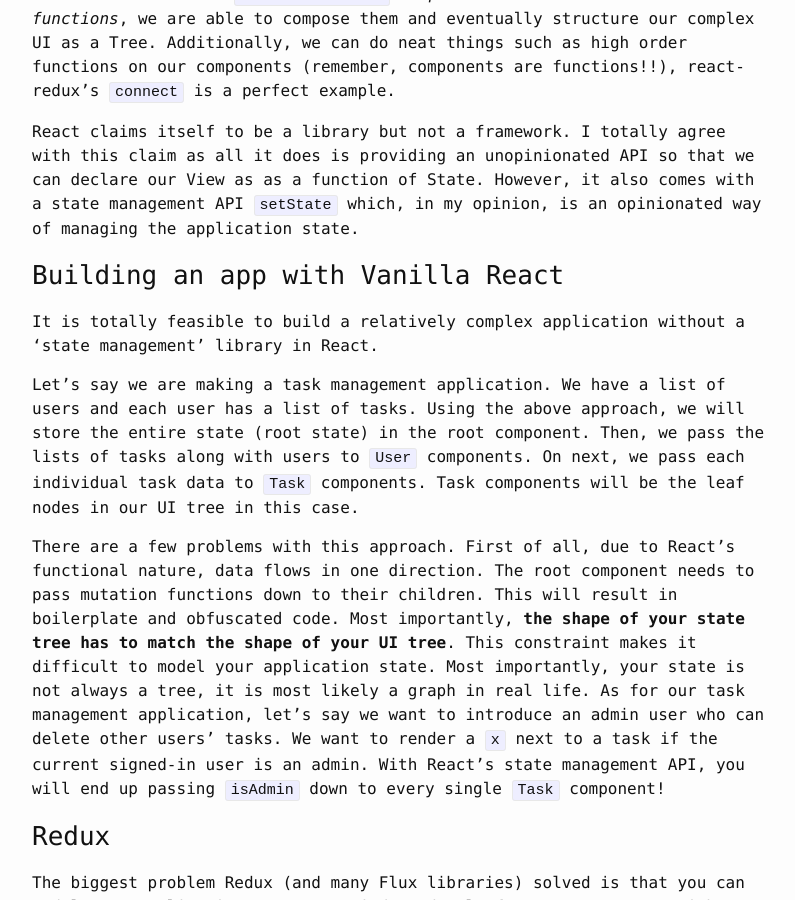
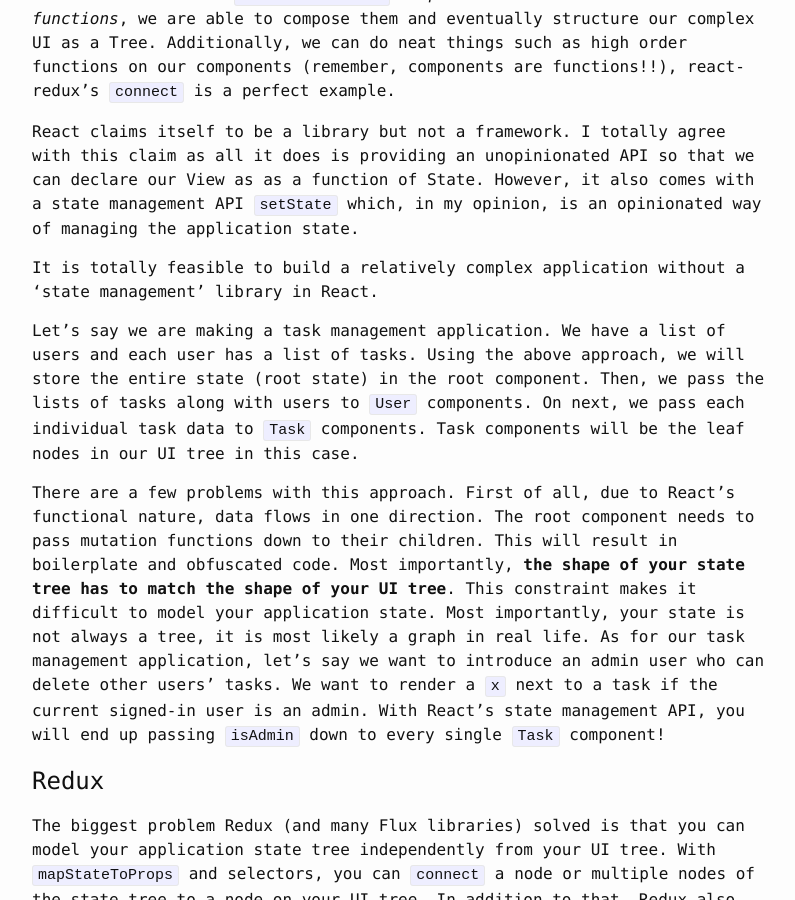
Before and after one commit to lpan/lpan.github.io, a Jekyll site: the page built from _posts/2017-07-08-react-and-friends.md, in a window 1280 px wide and 900 px high, scrolled down 356 px. Shown: the whole window, without its empty margins (238-1033 px from the left). Built offline with Jekyll 4.4.1, drawn with Linux system fonts in a browser that asks for light colours; comment, search, counter and statistics services are not loaded.

Commit message:
better title

```diff
--- a/_posts/2017-07-08-react-and-friends.md
+++ b/_posts/2017-07-08-react-and-friends.md
@@ -23,8 +23,6 @@ declare our View as as a function of State. However, it also comes with a state
 management API `setState` which, in my opinion, is an opinionated way of
 managing the application state.
 
-### Building an app with Vanilla React
-
 It is totally feasible to build a relatively complex application without a
 'state management' library in React.
 
@@ -47,7 +45,7 @@ render a `x` next to a task if the current signed-in user is an admin. With
 React's state management API, you will end up passing `isAdmin` down to every
 single `Task` component!
 
-### Redux
+# Redux
 
 The biggest problem Redux (and many Flux libraries) solved is that you can model
 your application state tree independently from your UI tree. With
@@ -64,7 +62,7 @@ easier to reason about. To name a few,
 
 * `Immutability` -> cool development tools
 
-### Relay/Apollo-client
+# Relay/Apollo-client
 
 Redux is cool but it does not provide a solution to handle the data
 fetching/caching layer. Developers usually have to develop a custom solution. It
```
